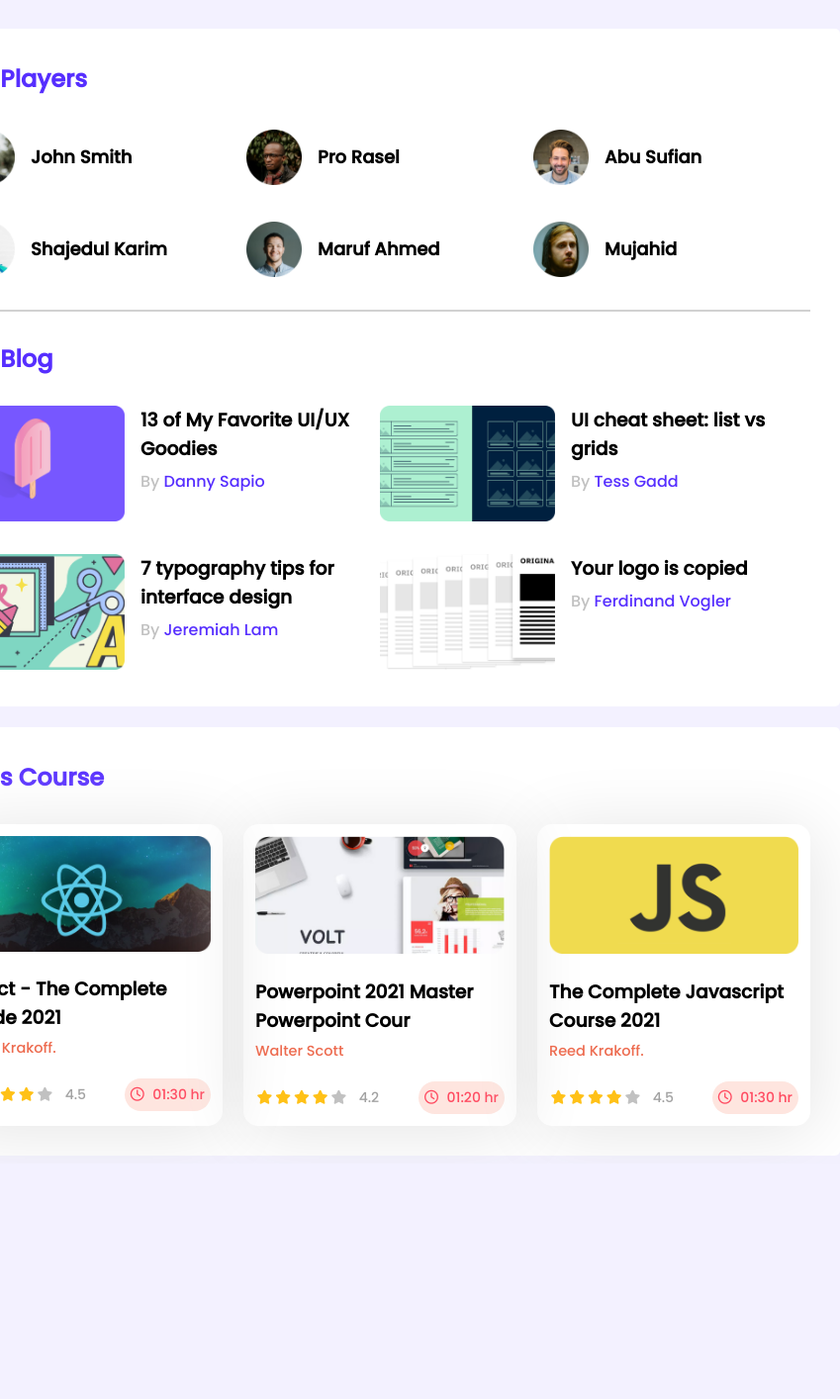
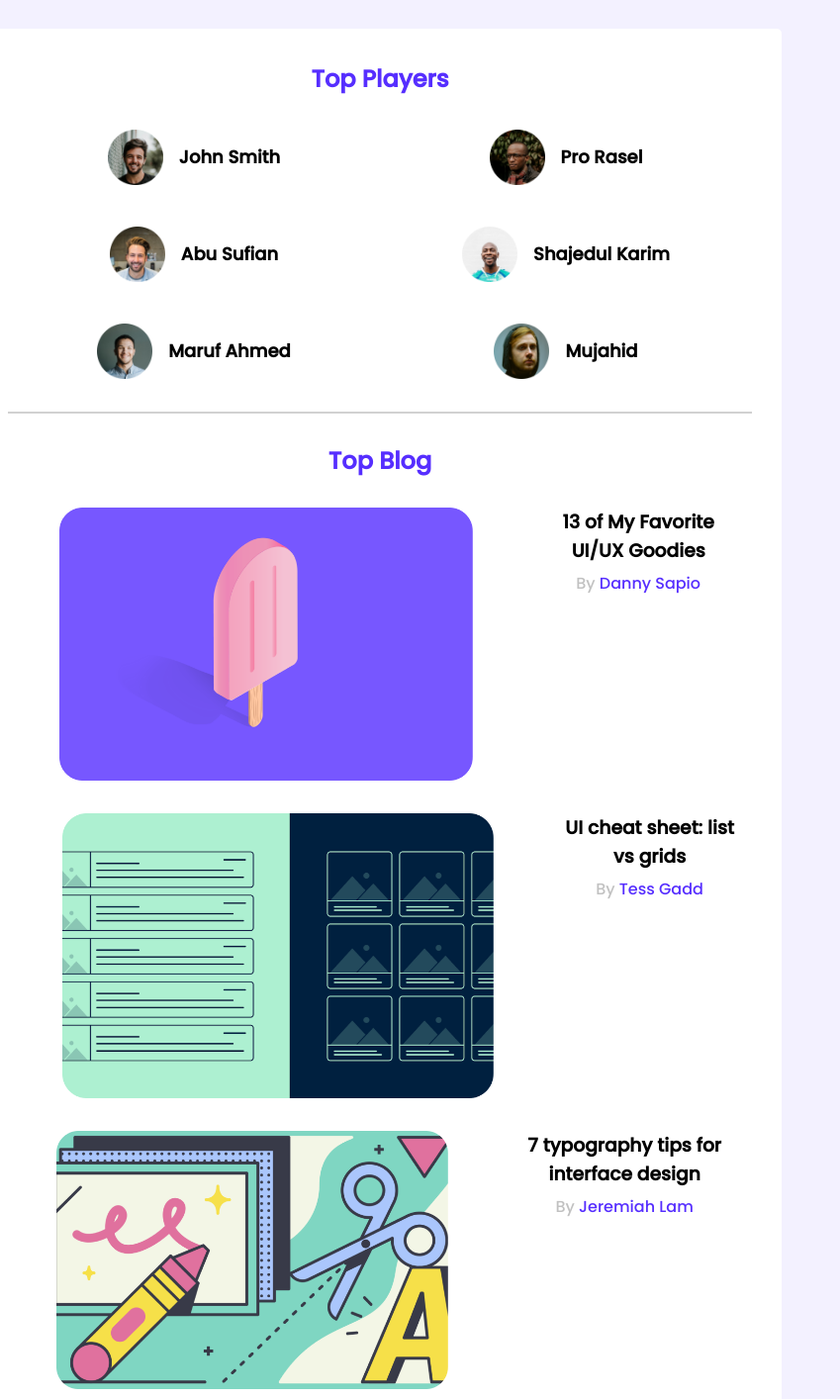
Before and after one commit to naimurnemu/Leader-board-CSS3, a plain HTML site: page Index.html in a window 768 px wide. Shown: the top 1414 px of the page at 99% size, 849 px wide, since content can reach past the window. Before the commit the page ends 1176 px from the top, so only its background shows below. Drawn offline with Linux system fonts and the light colour scheme.

Commit message:
not done

```diff
--- a/Index.html
+++ b/Index.html
@@ -124,7 +124,7 @@
                             <div class="blog-info">
                                 <h3 class="blog-title">Your logo is copied</h3>
                                 <p class="blog-author">
-                                    <span class="gray">By</span> Ferdinand
+                                    <span class="gray">By</span> Ferdin and
                                     Vogler
                                 </p>
                             </div>
--- a/StyleSheet/Style.css
+++ b/StyleSheet/Style.css
@@ -20,6 +20,8 @@ h2{
     display: flex;
     flex-direction: column;
     align-items: center;
+    align-content: center;
+
 }
 .container {
     background-color: #ffffff;
@@ -41,18 +43,13 @@ hr {
          Top player style
  ===================================*/
 
-.Section-title {
-    color: #562eff;
-    font-size: 24px;
-    margin-top: 3px;
-    margin-bottom: 30px;
-}
 .top-players {
     margin-bottom: 30px;
 }
 .players {
     display: grid;
     grid-template-columns: repeat(3, 1fr);
+    grid-template-rows: repeat(2, 1fr);
     grid-row-gap: 30px;
 }
 .player {
@@ -81,8 +78,12 @@ hr {
 }
 .blog {
     display: flex;
+    flex-direction: row;
 }
-.blog .thumbnail img {
+.thumbnail{
+    text-align: center;
+}
+.thumbnail img {
     width: 177px;
     height: 117px;
 }
@@ -112,6 +113,7 @@ hr {
 =======================================*/
 .courses{
     display: flex;
+    flex-direction: row;
     justify-content: space-between;
 }
 .course{
@@ -119,6 +121,7 @@ hr {
     border-radius: 15px;
     box-shadow: 3px 5px 70px #e4e4e4;
     padding: 12px;
+    margin-bottom: 21px;
 }
 .course-thumbnail{
     text-align: center;
@@ -166,3 +169,91 @@ hr {
     display: inline-block;
     padding-right: 5px;
 }
+/* ==============================================
+                Responsive
+=============================================== */
+@media only screen and (max-width: 668px) {
+
+    .container{
+        width: 100%;
+    }
+    h2{
+        text-align: center;
+    }
+    .players{
+        display: grid;
+        grid-template-columns: repeat(1, 1fr);
+        grid-template-rows: repeat(6, 1fr);
+        grid-row-gap: 40px;
+        justify-items: center;
+    }
+    .blogs, .blog{
+        display: flex;
+        flex-direction: column;
+        justify-content: center;
+        align-items: center;
+
+    }
+
+    .blog-info{
+        text-align: center;
+    }
+    .thumbnail img{
+        width: 80%;
+        height: auto;
+    }
+    .courses{
+        display: flex;
+        flex-direction: column;
+        align-items: center;
+        flex-wrap: wrap;
+    }
+
+
+}
+@media only screen and (min-width: 668px) and (max-width: 920px) {
+
+
+    .container{
+        width: 100%;
+    }
+    h2{
+        text-align: center;
+    }
+    .players{
+        display: grid;
+        grid-template-columns: repeat(2, 1fr);
+        grid-template-rows: repeat(3, 1fr);
+        grid-row-gap: 35px;
+        justify-items: center;
+    }
+    .blogs{
+        display: flex;
+        flex-direction: column;
+        justify-content: center;
+        align-items: center;
+
+    }
+    .blog{
+        display: flex;
+        flex-direction: row;
+    }
+
+    .blog-info{
+        text-align: center;
+    }
+    .thumbnail img{
+        width: 80%;
+        height: auto;
+    }
+    .courses{
+        display: flex;
+        flex-direction: column;
+        align-items: center;
+        flex-wrap: wrap;
+    }
+    .course{
+        width: 80%;
+    }
+
+}
```
